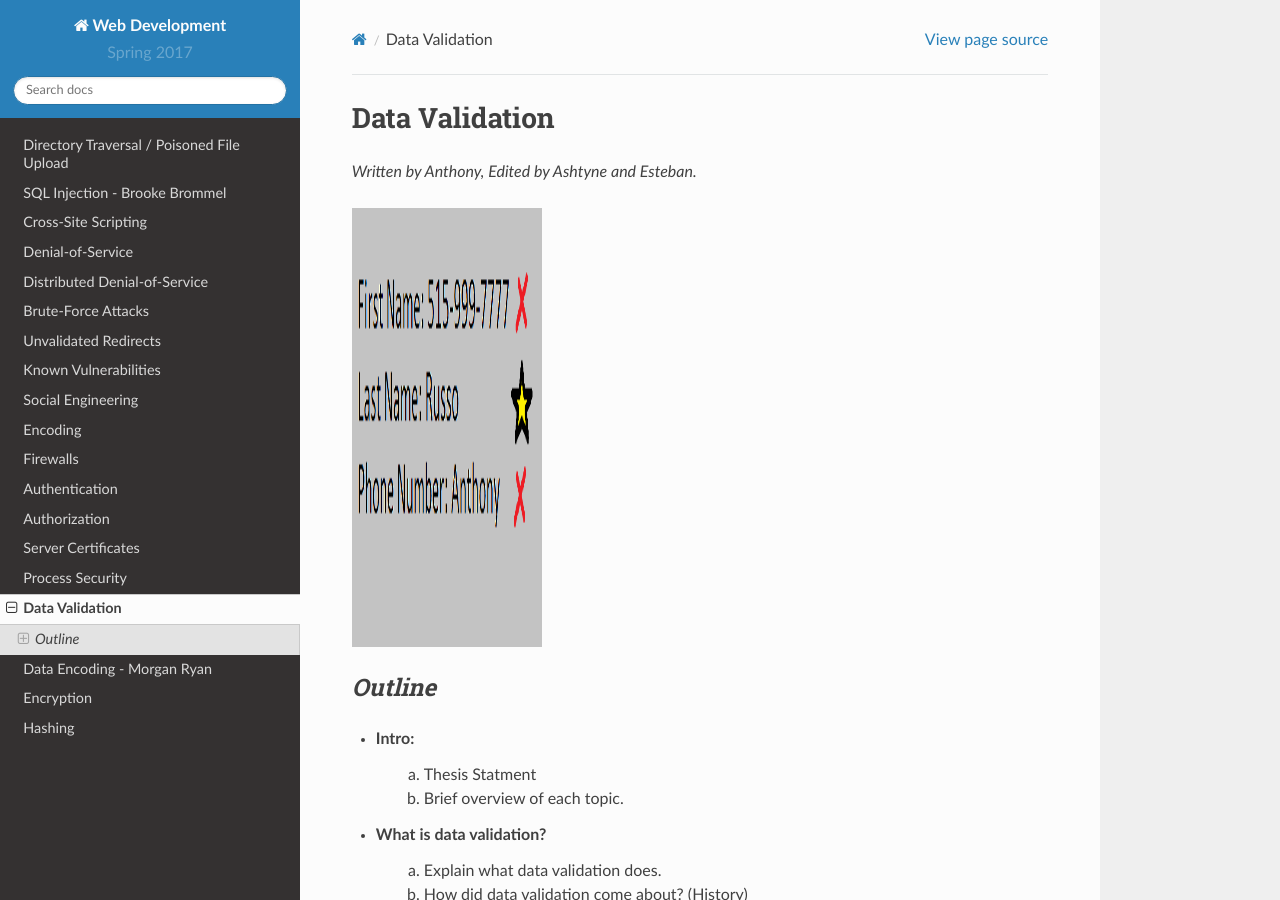
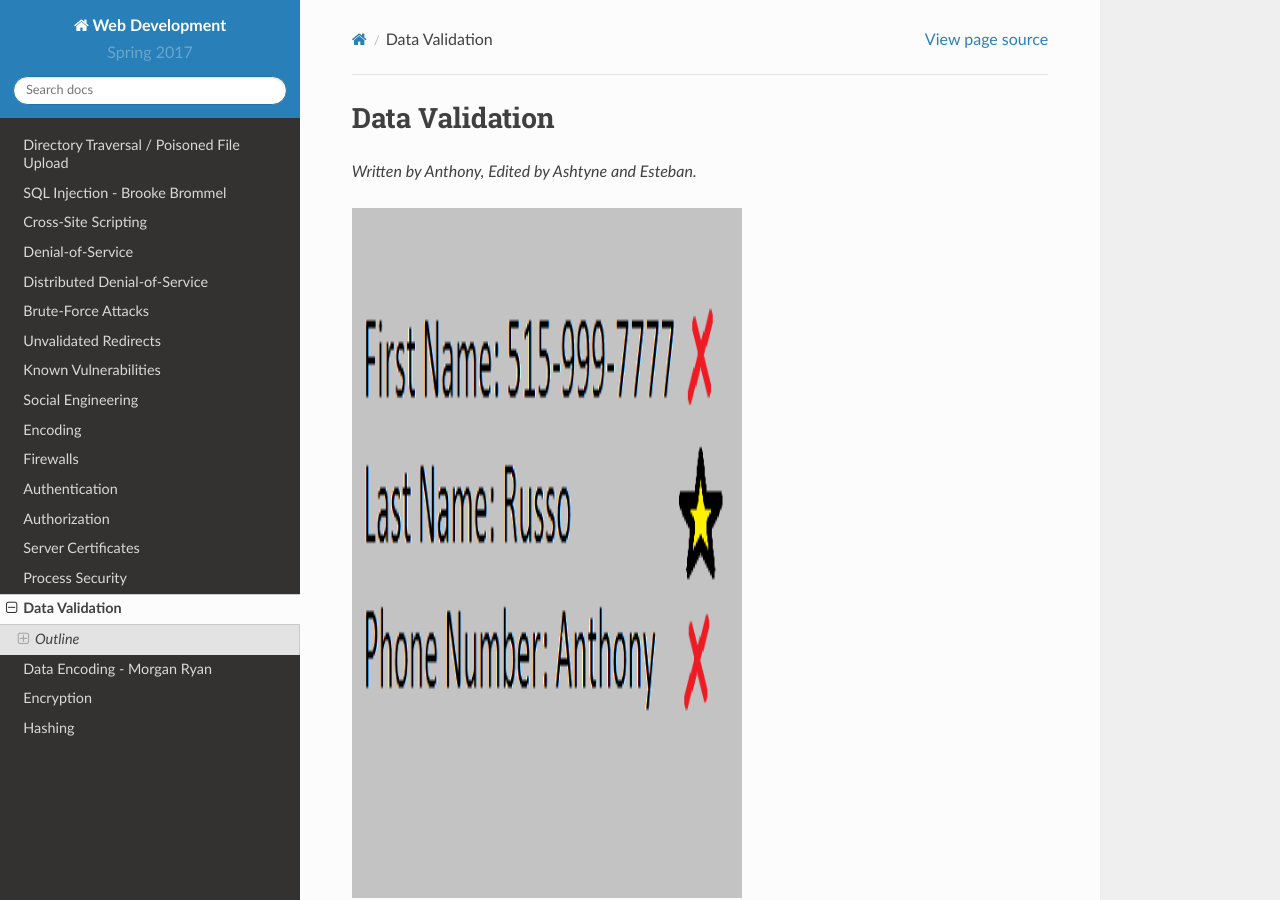
Before and after one commit to pvcraven/2017_web_security, a Sphinx documentation site: the page built from source/data_validation/data_validation.rst, in a window 1280 px wide and 900 px high. Built offline with Sphinx 7.4.7 and the Read the Docs theme 2.0.0, drawn with Linux system fonts in a browser that asks for light colours.

Commit message:
Resize Image.

```diff
--- a/source/data_validation/data_validation.rst
+++ b/source/data_validation/data_validation.rst
@@ -4,8 +4,8 @@ Data Validation
 *Written by Anthony, Edited by Ashtyne and Esteban.*
 
 .. image:: datav.png
-	:height: 439px
-	:width: 190px
+	:height: 690px
+	:width: 390px
 
 
 *Outline*
```
